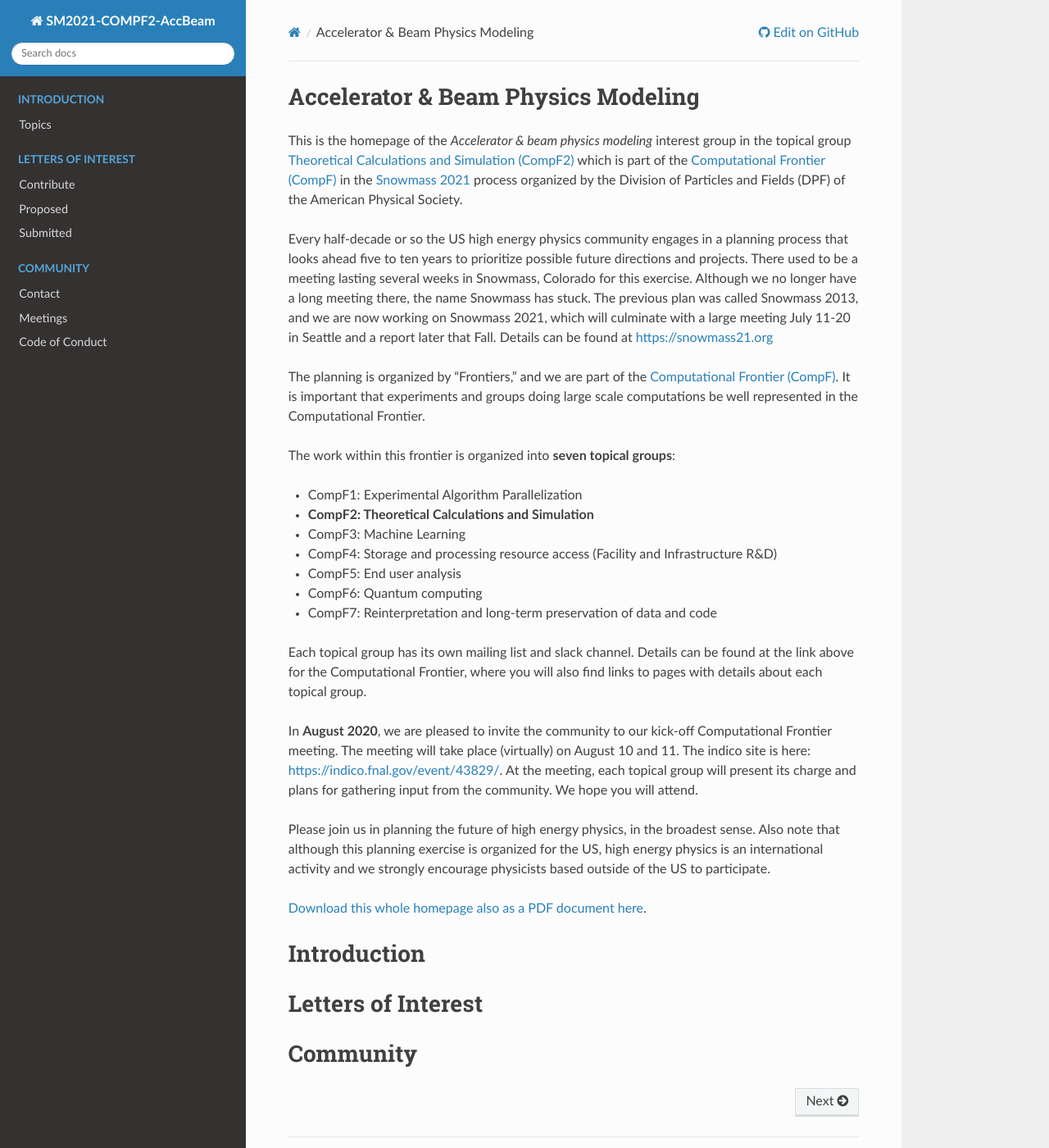
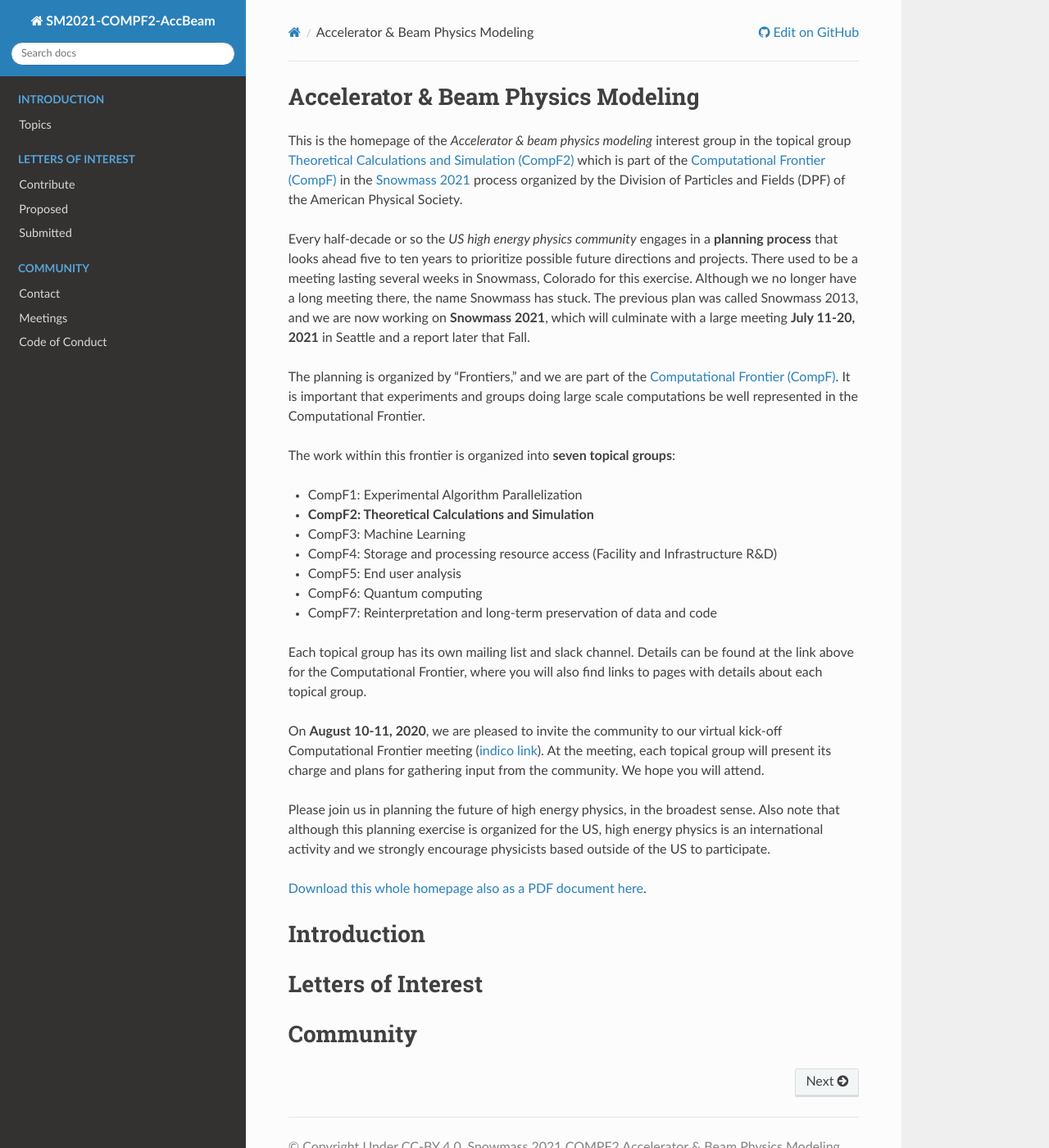
Before and after one commit to snowmass-compf2-accbeammodel/snowmass-compf2-accbeammodel.github.io, a Sphinx documentation site: the page built from docs/source/index.rst, in a window 1280 px wide and 1400 px high. Shown: the whole window at 82% size. Built offline with Sphinx 7.4.7 and the Read the Docs theme 2.0.0, drawn with Linux system fonts in a browser that asks for light colours.

Commit message:
Intro: formatting

```diff
--- a/docs/source/index.rst
+++ b/docs/source/index.rst
@@ -5,11 +5,10 @@ Accelerator & Beam Physics Modeling
 
 This is the homepage of the *Accelerator & beam physics modeling* interest group in the topical group `Theoretical Calculations and Simulation (CompF2) <https://snowmass21.org/computational/simulations>`_ which is part of the `Computational Frontier (CompF) <https://snowmass21.org/computational/start>`_ in the `Snowmass 2021 <https://snowmass21.org>`_ process organized by the Division of Particles and Fields (DPF) of the American Physical Society.
 
-Every half-decade or so the US high energy physics community engages in a planning process that looks ahead five to ten years to prioritize possible future directions and projects.
+Every half-decade or so the *US high energy physics community* engages in a **planning process** that looks ahead five to ten years to prioritize possible future directions and projects.
 There used to be a meeting lasting several weeks in Snowmass, Colorado for this exercise.
 Although we no longer have a long meeting there, the name Snowmass has stuck.
-The previous plan was called Snowmass 2013, and we are now working on Snowmass 2021, which will culminate with a large meeting July 11-20 in Seattle and a report later that Fall.
-Details can be found at https://snowmass21.org
+The previous plan was called Snowmass 2013, and we are now working on **Snowmass 2021**, which will culminate with a large meeting **July 11-20, 2021** in Seattle and a report later that Fall.
 
 The planning is organized by "Frontiers," and we are part of the `Computational Frontier (CompF) <https://snowmass21.org/computational/start>`_.
 It is important that experiments and groups doing large scale computations be well represented in the Computational Frontier.
@@ -27,9 +26,7 @@ The work within this frontier is organized into **seven topical groups**:
 Each topical group has its own mailing list and slack channel.
 Details can be found at the link above for the Computational Frontier, where you will also find links to pages with details about each topical group.
 
-In **August 2020**, we are pleased to invite the community to our kick-off Computational Frontier meeting.
-The meeting will take place (virtually) on August 10 and 11.
-The indico site is here: https://indico.fnal.gov/event/43829/.
+On **August 10-11, 2020**, we are pleased to invite the community to our virtual kick-off Computational Frontier meeting (`indico link <https://indico.fnal.gov/event/43829/>`_).
 At the meeting, each topical group will present its charge and plans for gathering input from the community.
 We hope you will attend.
 
```
